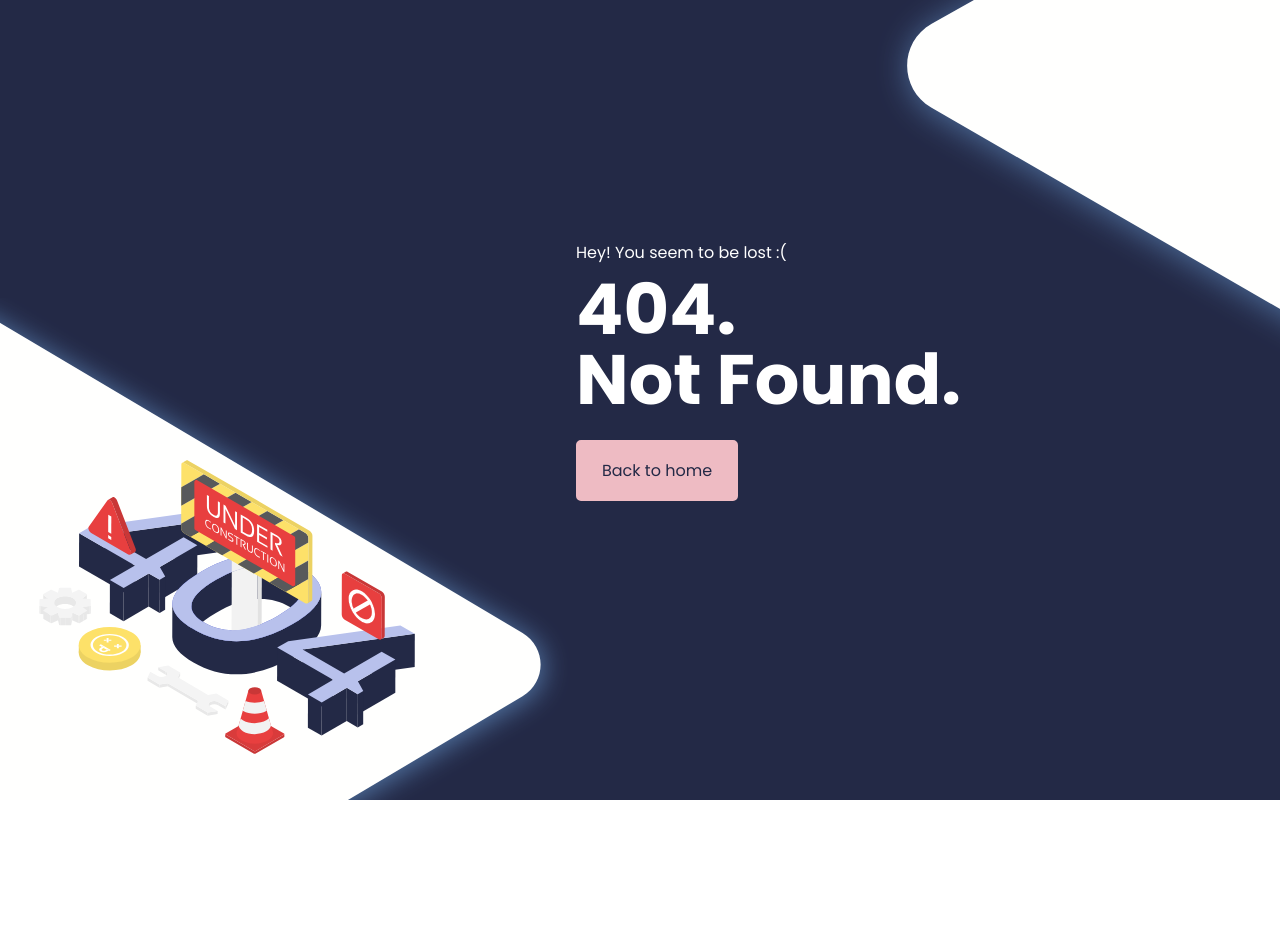
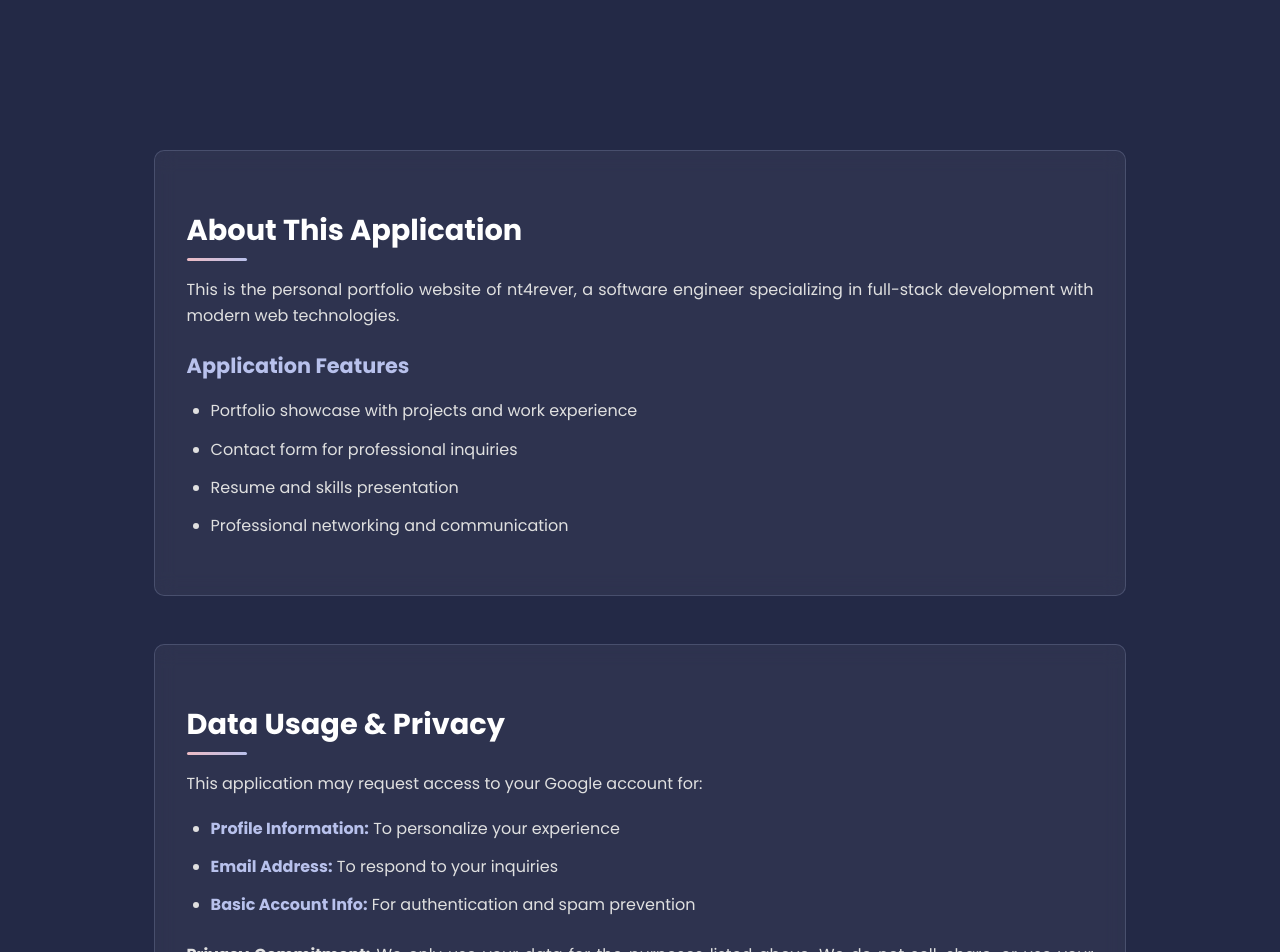
Before and after one commit to nt4rever/portfolio, a React (Vite) app: page /homepage in a window 1280 px wide. Before the commit this address had no page. Shown: the top 952 px of the page. Before the commit the page ends 800 px from the top, so only its background shows below. Built offline with nearby package versions, Linux system fonts and the light colour scheme.

Commit message:
create meta page

```diff
--- a/index.html
+++ b/index.html
@@ -5,6 +5,7 @@
     <link rel="icon" type="image/svg+xml" href="/images/logo.svg" />
     <meta name="viewport" content="width=device-width, initial-scale=1.0" />
     <title>nt4rever</title>
+    <meta name="google-site-verification" content="V9QwsIqmj_vrdF9jHe6_pXi8akM5yY5WREWbO7vsCC0" />
   </head>
   <body>
     <div id="root"></div>
--- a/src/components/Privacy/privacy-content.tsx
+++ b/src/components/Privacy/privacy-content.tsx
@@ -17,6 +17,7 @@ const PrivacyContent = () => {
             <li>Contact information you provide through contact forms</li>
             <li>Usage data and analytics to improve the website experience</li>
             <li>Cookies and similar tracking technologies</li>
+            <li><strong>Google OAuth Data:</strong> When you sign in with Google, we may collect your profile information (name, email address) and basic account information for authentication and communication purposes</li>
           </ul>
         </section>
 
@@ -27,6 +28,7 @@ const PrivacyContent = () => {
             <li>Responding to your inquiries and messages</li>
             <li>Improving website functionality and user experience</li>
             <li>Analytics and performance monitoring</li>
+            <li><strong>Google OAuth Data Usage:</strong> Profile information from Google is used solely for authentication, personalization of your experience, and enabling communication through our contact features</li>
           </ul>
         </section>
 
@@ -43,6 +45,13 @@ const PrivacyContent = () => {
           <p>
             This website may use third-party services for analytics, hosting, and other
             functionality. These services have their own privacy policies.
+          </p>
+          <h3>Google OAuth Integration</h3>
+          <p>
+            When you choose to sign in with Google, you will be redirected to Google's
+            authentication service. This integration is governed by Google's Privacy Policy
+            and Terms of Service. We only request the minimum necessary permissions to
+            provide our services.
           </p>
         </section>
 
--- /dev/null
+++ b/src/pages/oauth-homepage.scss
@@ -0,0 +1,211 @@
+@import "../scss/variables";
+@import "../scss/breakpoint";
+
+.oauth-homepage {
+  min-height: 100vh;
+  background-color: $bg-blue;
+  color: #ffffff;
+  font-family: "Poppins", sans-serif;
+  padding-top: 100px;
+  width: 100vw;
+  max-width: 100vw;
+  overflow-x: hidden;
+  position: relative;
+  left: 50%;
+  right: 50%;
+  margin-left: -50vw;
+  margin-right: -50vw;
+
+  .container {
+    width: 100%;
+    max-width: none;
+    margin: 0;
+    padding: 50px 12%;
+    line-height: 1.6;
+  }
+
+  .header {
+    text-align: center;
+    padding: 2rem 0;
+    margin-bottom: 3rem;
+
+    h1 {
+      font-size: 3rem;
+      font-weight: 800;
+      margin: 0 0 1rem 0;
+      color: #ffffff;
+      line-height: 1.2;
+
+      @include mobile {
+        font-size: 2rem;
+      }
+    }
+
+    p {
+      color: #b8c1ec;
+      margin: 0;
+      font-size: 1.1rem;
+      font-weight: 400;
+    }
+  }
+
+  .main-content {
+    section {
+      margin-bottom: 3rem;
+      padding: 2rem;
+      background: rgba(255, 255, 255, 0.05);
+      border-radius: 10px;
+      border: 1px solid rgba(184, 193, 236, 0.2);
+      backdrop-filter: blur(10px);
+
+      h2 {
+        color: #ffffff;
+        font-size: 1.8rem;
+        margin-bottom: 1.5rem;
+        font-weight: 700;
+        position: relative;
+
+        &::after {
+          content: '';
+          position: absolute;
+          bottom: -8px;
+          left: 0;
+          width: 60px;
+          height: 3px;
+          background: linear-gradient(45deg, #eebbc3, #b8c1ec);
+          border-radius: 2px;
+        }
+      }
+
+      h3 {
+        color: #b8c1ec;
+        font-size: 1.3rem;
+        margin-bottom: 1rem;
+        font-weight: 600;
+      }
+
+      p {
+        margin-bottom: 1.2rem;
+        color: #e0e0e0;
+        font-weight: 400;
+        text-align: justify;
+      }
+
+      ul {
+        padding-left: 1.5rem;
+        margin-bottom: 1.5rem;
+
+        li {
+          margin-bottom: 0.8rem;
+          color: #e0e0e0;
+          font-weight: 400;
+
+          strong {
+            color: #b8c1ec;
+            font-weight: 600;
+          }
+        }
+      }
+    }
+
+    .nav-links {
+      display: grid;
+      grid-template-columns: repeat(auto-fit, minmax(200px, 1fr));
+      gap: 1rem;
+      margin-top: 1.5rem;
+
+      a {
+        display: inline-block;
+        padding: 1rem 1.5rem;
+        background: $bg-pink;
+        color: $text-blue;
+        text-decoration: none;
+        border-radius: 8px;
+        border: 2px solid $bg-pink;
+        transition: all 0.3s ease;
+        font-size: 1rem;
+        font-weight: 600;
+        text-align: center;
+        font-family: "Poppins", sans-serif;
+
+        &:hover {
+          background: transparent;
+          color: $bg-pink;
+          transform: translateY(-2px);
+          box-shadow: 0 8px 25px rgba(238, 187, 195, 0.3);
+        }
+      }
+    }
+  }
+
+  .footer {
+    margin-top: 4rem;
+    padding-top: 2rem;
+    border-top: 1px solid rgba(184, 193, 236, 0.3);
+    display: flex;
+    justify-content: space-between;
+    align-items: center;
+    flex-wrap: wrap;
+    gap: 1rem;
+
+    p {
+      margin: 0;
+      color: #b8c1ec;
+      font-size: 0.9rem;
+      font-weight: 400;
+    }
+
+    .footer-links {
+      display: flex;
+      gap: 1.5rem;
+
+      a {
+        color: #b8c1ec;
+        text-decoration: none;
+        font-size: 0.9rem;
+        font-weight: 400;
+        transition: all 0.3s ease;
+        padding: 0.5rem 1rem;
+        border-radius: 5px;
+
+        &:hover {
+          color: #ffffff;
+          background: rgba(184, 193, 236, 0.1);
+        }
+      }
+    }
+  }
+
+  // Responsive design
+  @include mobile {
+    .container {
+      padding: 30px 5%;
+      width: 100%;
+    }
+
+    .header h1 {
+      font-size: 2rem;
+    }
+
+    .main-content {
+      section {
+        padding: 1.5rem;
+        margin-bottom: 2rem;
+
+        h2 {
+          font-size: 1.5rem;
+        }
+      }
+
+      .nav-links {
+        grid-template-columns: 1fr;
+      }
+    }
+
+    .footer {
+      flex-direction: column;
+      text-align: center;
+      gap: 1rem;
+    }
+  }
+}
--- /dev/null
+++ b/src/pages/oauth-homepage.tsx
@@ -0,0 +1,81 @@
+import { Link } from "react-router-dom";
+import "./oauth-homepage.scss";
+
+const OAuthHomepage = () => {
+  return (
+    <div className="oauth-homepage">
+      <div className="container">
+        <main className="main-content">
+          <section>
+            <h2>About This Application</h2>
+            <p>
+              This is the personal portfolio website of nt4rever, a software engineer
+              specializing in full-stack development with modern web technologies.
+            </p>
+
+            <h3>Application Features</h3>
+            <ul>
+              <li>Portfolio showcase with projects and work experience</li>
+              <li>Contact form for professional inquiries</li>
+              <li>Resume and skills presentation</li>
+              <li>Professional networking and communication</li>
+            </ul>
+          </section>
+
+          <section>
+            <h2>Data Usage & Privacy</h2>
+            <p>This application may request access to your Google account for:</p>
+            <ul>
+              <li><strong>Profile Information:</strong> To personalize your experience</li>
+              <li><strong>Email Address:</strong> To respond to your inquiries</li>
+              <li><strong>Basic Account Info:</strong> For authentication and spam prevention</li>
+            </ul>
+
+            <p>
+              <strong>Privacy Commitment:</strong> We only use your data for the purposes listed above.
+              We do not sell, share, or use your data for advertising.
+            </p>
+
+            <div className="privacy-policy-link">
+              <h4>Privacy Policy</h4>
+              <p>
+                For detailed information about how we collect, use, and protect your data,
+                please read our complete <Link to="/privacy" className="privacy-link">Privacy Policy</Link>.
+              </p>
+            </div>
+          </section>
+
+          <section>
+            <h2>Application Owner</h2>
+            <p><strong>Developer:</strong> nt4rever</p>
+            <p><strong>Role:</strong> Software Engineer</p>
+            <p><strong>Contact:</strong> Available through the contact form on this website</p>
+          </section>
+
+          <section>
+            <h2>Navigation</h2>
+            <div className="nav-links">
+              <Link to="/">Portfolio Home</Link>
+              <Link to="/work">Work Experience</Link>
+              <Link to="/contact">Contact</Link>
+              <Link to="/privacy">Privacy Policy</Link>
+            </div>
+          </section>
+        </main>
+
+        <footer className="footer">
+          <p>&copy; 2024 nt4rever. All rights reserved.</p>
+          <div className="footer-links">
+            <Link to="/privacy">Privacy Policy</Link>
+            <Link to="/terms">Terms of Service</Link>
+            <a href="https://github.com/nt4rever" target="_blank" rel="noopener noreferrer">
+              GitHub
+            </a>
+          </div>
+        </footer>
+      </div>
+    </div>
+  );
+};
+
+export default OAuthHomepage;
--- a/src/routes/index.tsx
+++ b/src/routes/index.tsx
@@ -5,6 +5,7 @@ import NotFound404 from "../pages/404";
 import ComingSoon from "../pages/coming-soon";
 import Contact from "../pages/contact";
 import Home from "../pages/home";
+import OAuthHomepage from "../pages/oauth-homepage";
 import Privacy from "../pages/privacy";
 import Terms from "../pages/terms";
 import Work from "../pages/work";
@@ -20,6 +21,7 @@ const AppRoute = () => {
         <Route path="privacy" element={<Privacy />} />
         <Route path="terms" element={<Terms />} />
       </Route>
+      <Route path="homepage" element={<OAuthHomepage />} />
       <Route path="*" element={<NotFound404 />} />
     </Routes>
   );
--- a/src/shared/utils/constants.ts
+++ b/src/shared/utils/constants.ts
@@ -18,6 +18,14 @@ const navLinks = [
   {
     title: "Contact",
     href: "/contact",
+  },
+  {
+      title: "Privacy",
+      href: "/privacy",
+  },
+  {
+    title: "Terms",
+    href: "/terms",
   },
 ];
 
```
